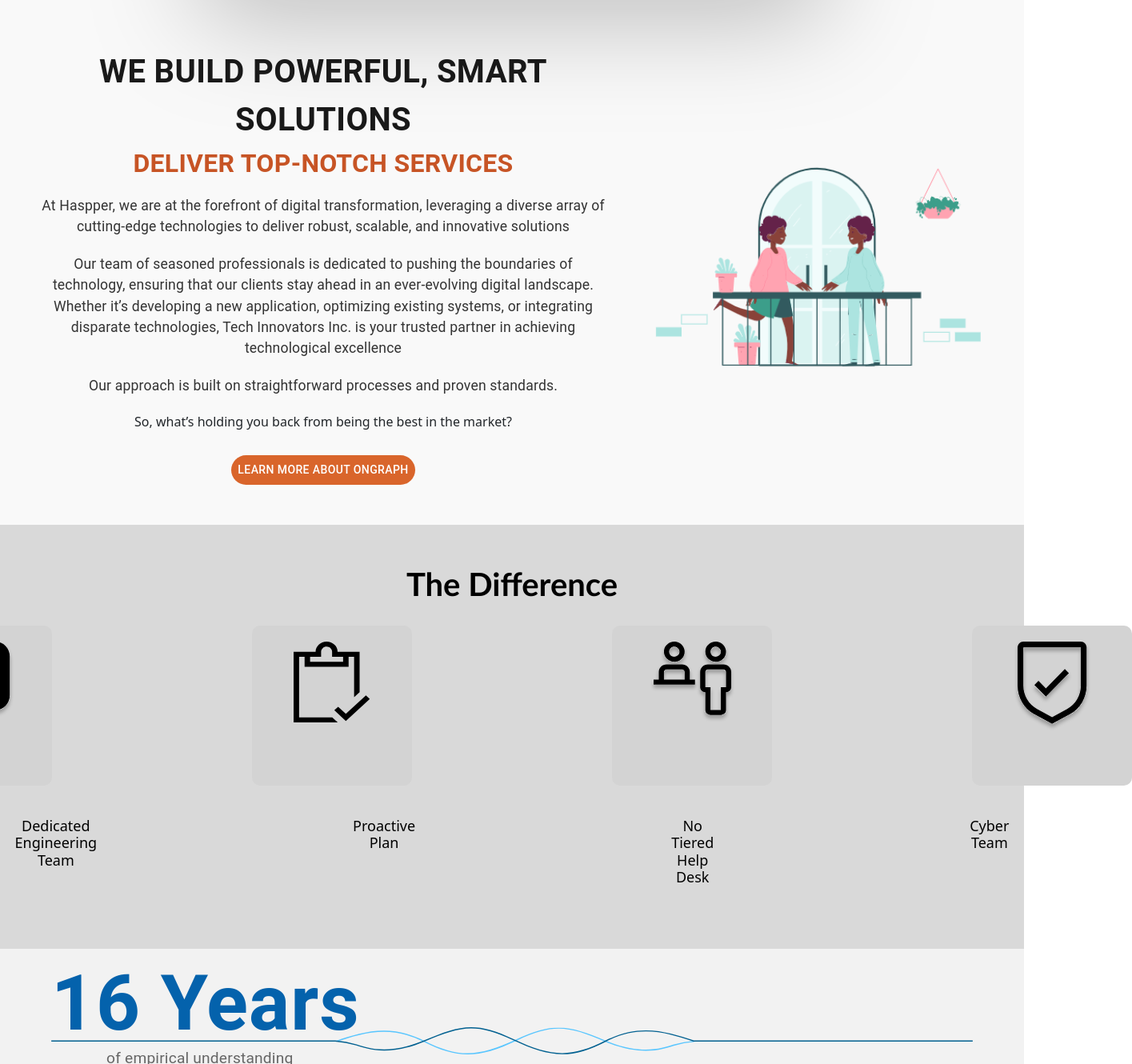
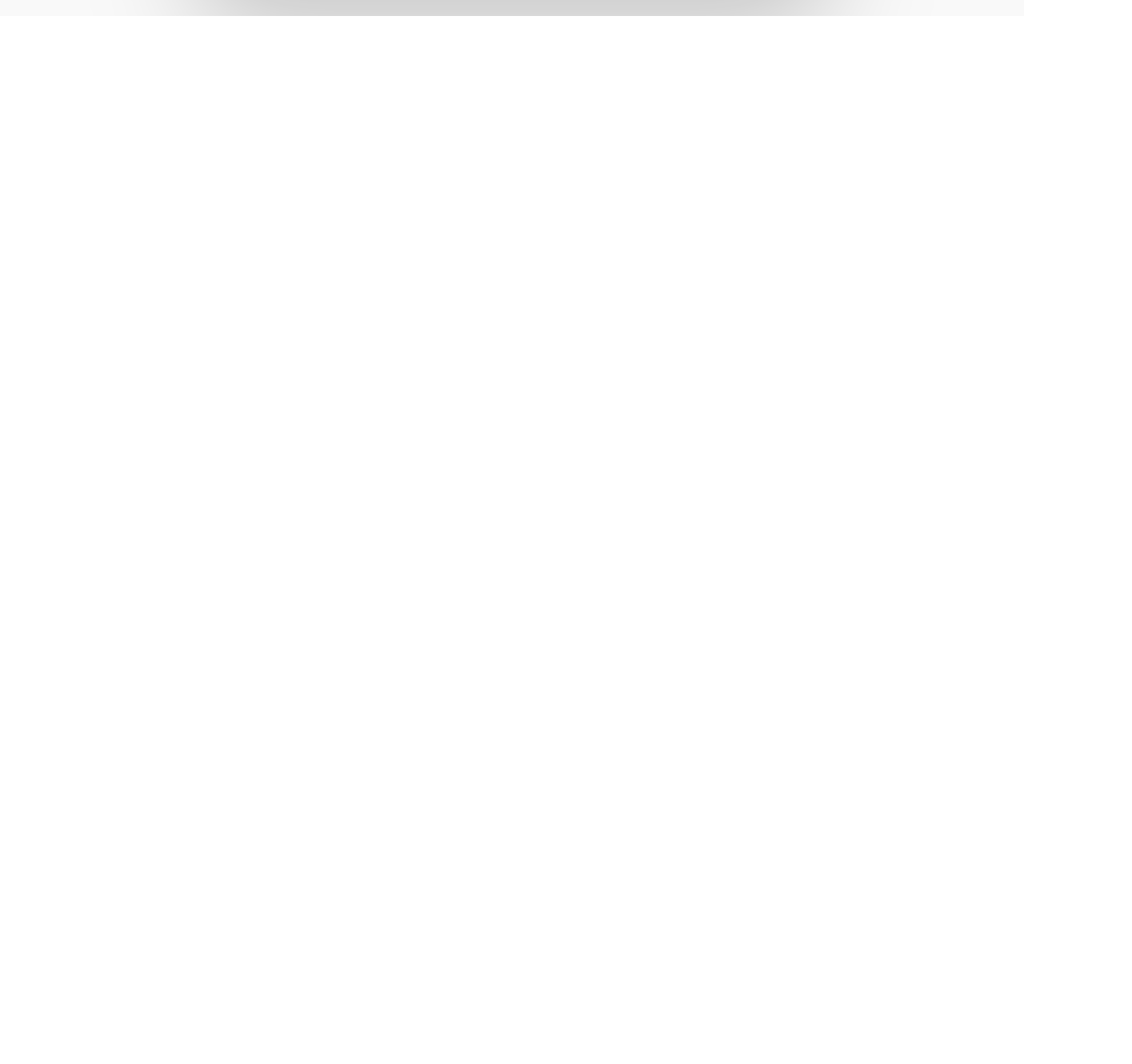
Before and after one commit to Hasppersolutions/haspperSolutionsPortfolio, a React (Create React App) app: page / in a window 1280 px wide. Shown: the part 780-2110 px from the top of the page at 80% size, 1415 px wide, since content can reach past the window. After the commit the page ends 800 px from the top, so only its background shows below. Built offline with nearby package versions, Linux system fonts and the light colour scheme.

Commit message:
fixing the difference section

```diff
--- a/src/App.css
+++ b/src/App.css
@@ -29,7 +29,7 @@
   height: 100%;
   width: 100%;
   scroll-behavior: smooth;
-  /* overflow-x: hidden; */
+  overflow-x: hidden;
 }
 
 /* html {
--- a/src/components/Homepage/ExpertServices.jsx
+++ b/src/components/Homepage/ExpertServices.jsx
@@ -1,4 +1,4 @@
-import React, { useEffect } from "react";
+import React from "react";
 import "./ExpertServices.css";
 import logo from "../../assets/img/nav-icon1.svg";
 import {
@@ -50,41 +50,72 @@
 ];
 
 const ExpertServices = () => {
-  // let tl = gsap.timeline({
-  //   scrollTrigger: {
-  //     trigger: ".expertMainBox",
-  //     start: "top 80%",
-  //     end: "bottom 15%",
-  //     toggleActions: "play none none reset",
-  //     markers: true,
-  //   },
-  // });
+  useGSAP(() => {
+    // heading animation
+    let tl = gsap.timeline({
+      scrollTrigger: {
+        trigger: ".expertMainBox",
+        start: "top 80%",
+        end: "bottom 15%",
+        toggleActions: "play none none reset",
+      },
+    });
 
-  // useGSAP(() => {
-  //   tl.from(".expertMainBox h1 .headingText", {
-  //     x: -10,
-  //     scale: 0,
-  //     opacity: 0,
-  //     duration: 1,
-  //     delay: 0.5,
-  //   });
-  // });
-  // useEffect(() => {
-  //   gsap.utils.toArray("#item").forEach((card) => {
-  //   gsap.from(".services #item", {
-  //     x: 100,
-  //     opacity: 0,
-  //     stagger: 0.8,
-  //     scrollTrigger: {
-  //       trigger: ".services",
-  //       start: "top 15%",
-  //       end: "bottom 15%",
-  //       scrub: true,
-  //       markers: true,
-  //     },
-  //   });
-  //   });
-  // });
+    tl.from(".expertMainBox .headingText", {
+      scale: 0,
+      x: -20,
+      opacity: 0,
+      duration: 1,
+    });
+    gsap.from(".globalText", {
+      scrollTrigger: {
+        trigger: ".main-content",
+        start: "top 85%",
+        end: "bottom 85%",
+        toggleActions: "play none none reset",
+      },
+      y: 100,
+      opacity: 0,
+      duration: 1,
+    });
+
+    //services Title animation
+    gsap.utils.toArray("#item").forEach((card) => {
+      gsap.from(
+        card,
+        {
+          x: 100,
+          opacity: 0,
+          duration: 1,
+          scrollTrigger: {
+            trigger: card,
+            start: "top 90%",
+            end: "bottom 90%",
+            toggleActions: "play none none reset",
+          },
+        },
+        "list"
+      );
+    });
+     //services Icon animation
+    gsap.utils.toArray(".service-icon").forEach((card) => {
+      gsap.from(
+        card,
+        {
+          scale: 0,
+          opacity: 0,
+          duration: 1,
+          scrollTrigger: {
+            trigger: card,
+            start: "top 90%",
+            end: "bottom 90%",
+            toggleActions: "play none none reset",
+          },
+        },
+        "list"
+      );
+    });
+  });
 
   return (
     <Box
@@ -146,8 +177,8 @@
 
         {/* Main Content */}
         <Box className="main-content" sx={{ textAlign: "center" }}>
-          <p>Trusted by 218 Customers Globally</p>
-          <h2>
+          <p className="globalText">Trusted by 218 Customers Globally</p>
+          <h2 className="globalText">
             Do you have an Idea? <br />
             We have an Expert Team!
           </h2>
--- a/src/components/Homepage/MainSection.js
+++ b/src/components/Homepage/MainSection.js
@@ -211,7 +211,7 @@
   "&:last-child": {
     borderRight: 0,
   },
-  "&:nth-child(2)": {
+  "&:nth-of-type(2)": {
     borderRight: { xs: 0, sm: "1px solid rgba(0, 0, 0, 0.11)" }
   }
 };
--- a/src/components/Homepage/Section.css
+++ b/src/components/Homepage/Section.css
@@ -1,9 +1,6 @@
 /* Container styling */
 
   /* Content styling */
-  .section-content {
-    max-width: 60%;
-  }
 
 
   /* Buttons styling */
@@ -44,16 +41,6 @@
     color: #000; /* Change text color on hover */
   }
 
-  /* Image styling */
-  .section-image img {
-    max-width: 100%;
-    height: auto;
-  }
-
-  .section-image {
-    max-width: 35%;
-  }
-
   /* Responsive design */
   @media (max-width: 768px) {
     .section-container {
--- a/src/components/Homepage/Section.js
+++ b/src/components/Homepage/Section.js
@@ -3,18 +3,18 @@
 import SectionImage from '../../assets/img/SectionImage.svg';
 import { useGSAP } from '@gsap/react';
 import gsap from 'gsap';
-import { Box, Button, Typography } from '@mui/material';
+import { Box, Button, Grid2 as Grid, Typography } from '@mui/material';
 const Section = () => {
+  useGSAP(() => {
     let tl = gsap.timeline({
       scrollTrigger: {
-      trigger: ".section-container",
-      start: "top 20%",
+        trigger: ".section-content",
+        start: "top 80%",
         end: "bottom 20%",
-      toggleActions: "play none none reset"
+        toggleActions: "play none none reset",
       },
-  })
+    });
 
-  useGSAP(() => {
     tl.from(".section-content h1", {
       y: -80,
       opacity: 0,
@@ -33,19 +33,18 @@
       duration: 1,
       delay: 0.5
     }, "anim")
-  })
+  });
   return (
     <Box
+      className="section-content"
       sx={{
-        display: "flex",
-        justifyContent: "space-between",
-        alignItems: "center",
         padding: { xs: "70px 16px 50px", sm: "140px 50px 50px" },
         backgroundColor: "#f9f9f9",
         textAlign: "center",
-        flexDirection: { xs: "column", md: "row" }
       }}>
-      <div className="section-content">
+      <Grid container>
+        <Grid size={{ xs: 12, md: 8 }}>
+          <Box>
             <Typography
               component={"h1"}
               sx={{
@@ -80,10 +79,14 @@
                 LEARN MORE ABOUT ONGRAPH
               </Button>
             </div>
-      </div>
-      <div className="section-image">
+          </Box>
+        </Grid>
+        <Grid size={{ xs: 12, md: 4 }}>
+          <Box className="section-image">
             <img src={SectionImage} alt="Consulting Service" />
-      </div>
+          </Box>
+        </Grid>
+      </Grid>
     </Box>
   );
 };
--- a/src/components/Homepage/TheDifference.js
+++ b/src/components/Homepage/TheDifference.js
@@ -4,39 +4,94 @@
 import proactivePlan from '../../assets/img/proactivePlan.svg';
 import noTieredHelpDesk from '../../assets/img/noTieredHelpDesk.svg';
 import CyberTeam from '../../assets/img/CyberTeam.svg';
+import { Container, Typography, Box, Grid2 as Grid } from '@mui/material';
 
 const TheDifference = () => {
     return (
-        <div className="Difference-Container">
-            <h1 className="Title">The Difference</h1>
-
-            <div className="Difference">
-                {/* Box row */}
-                <div className="Box-Row">
-                    <div className="Box">
-                        <img src = { dedicatedEngTeam }/>
-                    </div>
-                    <div className="Box">
-                        <img src = { proactivePlan } />
-                    </div>
-                    <div className="Box">
-                        <img src = { noTieredHelpDesk } />
-                    </div>
-                    <div className="Box">
-                        <img src = { CyberTeam}/>
-                    </div>
-                </div>
-
-                {/* Header row */}
-                <div className="Header-Row">
-                    <h2 className="Header">Dedicated Engineering Team</h2>
-                    <h2 className="Header">Proactive Plan</h2>
-                    <h2 className="Header">No Tiered Help Desk</h2>
-                    <h2 className="Header">Cyber Team</h2>
-                </div>
-            </div>
-        </div>
+        <>
+            <Box sx={{
+                padding: { xs: "50px 40px 120px 40px", sm: "50px 40px 160px 40px"},
+                backgroundColor: "#D9D9D9", /* Gray background */
+                textAlign: "center",
+            }}>
+                <Container>
+                    <Typography sx={{
+                        fontSize: { xs: "32px", sm: "38px", md: "42px" },
+                        color: "#000",
+                        fontFamily: "'Gill Sans', 'Gill Sans MT', Calibri, 'Trebuchet MS', sans-serif",
+                        fontWeight: "bold",
+                    }}>
+                        The Difference
+                    </Typography>
+                    <Box sx={{
+                        // py: { xs: 0, md: 10 },
+                        marginTop: { xs: 6, sm: 8 }
+                    }}>
+                        <Grid container spacing={{ xs: 0, sm: 10, md: 6, lg: 10 }} rowGap={{ xs: 14, sm: 14, md: 0 }} sx={cardContainer}>
+                            {differenceData.map((data, index) => (
+                                <Grid size={{ xs: 12, sm: 6, md: 3 }} key={index}>
+                                    <Box sx={cardStyle}>
+                                        <Box
+                                            sx={{
+                                                width: { xs: 80, lg: 100 }
+                                            }}>
+                                            <img src={data.img} alt={data.title} style={{
+                                                width: "100%",
+                                                height: "100%"
+                                            }} />
+                                        </Box>
+                                    </Box>
+                                    <Typography sx={cardTitle}>{data.title}</Typography>
+                                </Grid>
+                            ))}
+                        </Grid>
+                    </Box>
+                </Container>
+            </Box>
+        </>
     );
 };
 
 export default TheDifference;
+const differenceData = [
+    {
+        img: dedicatedEngTeam,
+        title: "Dedicated Engineering Team"
+    },
+    {
+        img: proactivePlan,
+        title: "Proactive Plan"
+    },
+    {
+        img: noTieredHelpDesk,
+        title: "No Tiered Help Desk"
+    },
+    {
+        img: CyberTeam,
+        title: "Cyber Team"
+    },
+]
+const cardStyle = {
+    display: "flex",
+    alignItems: "center",
+    justifyContent: "center",
+    flexDirection: "column",
+    backgroundColor: "#D3D3D3",
+    padding: "0px 40px",
+    height: "100%",
+    boxShadow: "0px 4px 4px 0px rgba(0, 0, 0, 0.25)",
+    borderRadius: "50px",
+    maxWidth: { xs: 280, sm: 240, md: 280},
+    margin: "auto",
+    // minHeight: "100%",
+    // maxHeight: 169
+};
+const cardTitle = {
+    fontSize: 20,
+    fontWeight: 700,
+    textAlign: "center",
+    marginTop: { xs: "36px", md: "48px" },
+};
+const cardContainer = {
+    // marginTop: { xs: "40px", md: "70px" },
+};
```
Lines whose indentation alone changed are shown as unchanged.
